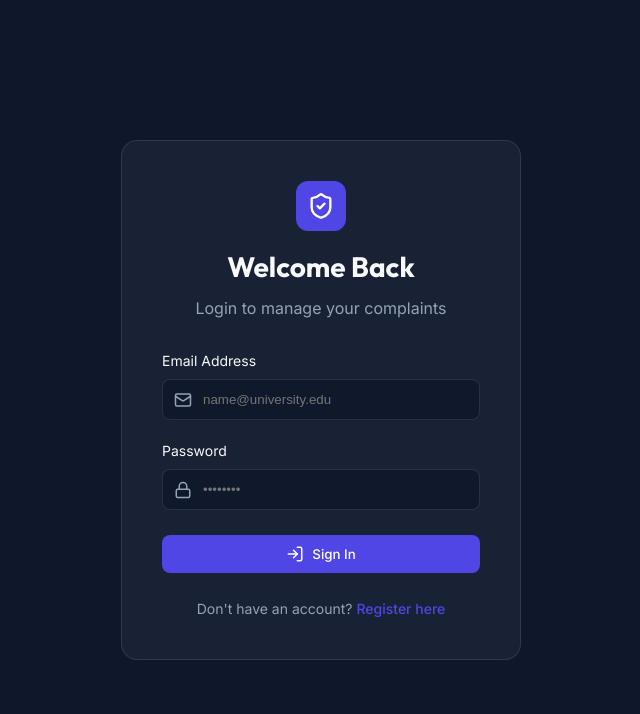
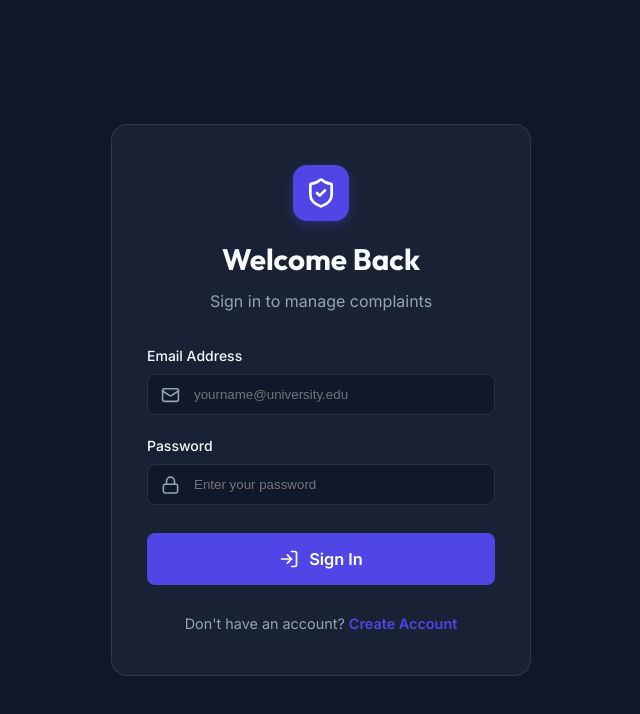
Before and after one commit to saisanthoshini119/smart, a React (Create React App) app: page /login in a window 1280 px wide. Shown: the top 714 px of the page, without its empty margins (319-959 px from the left). Built offline with nearby package versions, Linux system fonts and the light colour scheme.

Commit message:
Update frontend pages and dashboard flow

```diff
--- a/src/api.js
+++ b/src/api.js
@@ -1,5 +1,5 @@
 // src/api.js
 
-const BASE_URL = "https://system-l51m.onrender.com";
+const BASE_URL = "http://localhost:10000";
 
 export default BASE_URL;
--- a/src/pages/Login.js
+++ b/src/pages/Login.js
@@ -2,80 +2,241 @@ import React, { useState } from 'react';
 import { useNavigate, Link } from 'react-router-dom';
 import axios from 'axios';
 import { useAuth } from '../context/AuthContext';
-import { LogIn, Mail, Lock, ShieldCheck } from 'lucide-react';
+import { LogIn, Mail, Lock, ShieldCheck, AlertCircle } from 'lucide-react';
 import BASE_URL from '../api';
 
 const Login = () => {
   const [email, setEmail] = useState('');
   const [password, setPassword] = useState('');
   const [error, setError] = useState('');
+  const [loading, setLoading] = useState(false);
+
   const { login } = useAuth();
   const navigate = useNavigate();
 
   const handleSubmit = async (e) => {
     e.preventDefault();
+
+    if (!email || !password) {
+      setError('Please enter both email and password');
+      return;
+    }
+
+    setLoading(true);
+    setError('');
+
     try {
-      const res = await axios.post(`${BASE_URL}/login`, { email, password });
+      const res = await axios.post(`${BASE_URL}/api/auth/login`, {
+        email: email.trim(),
+        password
+      });
+
+      // Assuming your backend returns user data + token
       login(res.data);
+
+      // Optional: redirect based on role
+      // App.js index route will automatically load the correct dashboard based on role
       navigate('/');
+
     } catch (err) {
-      setError('Invalid email or password');
+      console.error('Login error:', err);
+
+      let backendMessage = 'Invalid email or password';
+
+      if (err.response?.data) {
+        const data = err.response.data;
+
+        if (typeof data === 'string') {
+          backendMessage = data;
+        } else if (typeof data === 'object') {
+          backendMessage =
+            data.message ||
+            data.error ||
+            data.detail ||
+            JSON.stringify(data);
+        }
+      } else if (err.request) {
+        backendMessage = 'Unable to connect to server. Please check your internet connection.';
+      }
+
+      setError(backendMessage);
+    } finally {
+      setLoading(false);
     }
   };
 
   return (
-    <div className="auth-container" style={{ minHeight: '100vh', display: 'flex', alignItems: 'center', justifyContent: 'center', padding: '20px' }}>
-      <div className="glass-card" style={{ width: '100%', maxWidth: '400px', padding: '40px' }}>
-        <div style={{ textAlign: 'center', marginBottom: '30px' }}>
-          <div style={{ background: 'var(--primary)', width: '50px', height: '50px', borderRadius: '12px', display: 'flex', alignItems: 'center', justifyContent: 'center', margin: '0 auto 15px' }}>
-            <ShieldCheck color="white" size={28} />
+    <div className="auth-container" style={{
+      minHeight: '100vh',
+      display: 'flex',
+      alignItems: 'center',
+      justifyContent: 'center',
+      padding: '20px',
+      background: 'var(--background)',
+    }}>
+      <div
+        className="glass-card"
+        style={{
+          width: '100%',
+          maxWidth: '420px',
+          padding: '40px 35px'
+        }}
+      >
+        {/* Header */}
+        <div style={{ textAlign: 'center', marginBottom: '32px' }}>
+          <div style={{
+            background: 'var(--primary)',
+            width: '56px',
+            height: '56px',
+            borderRadius: '14px',
+            display: 'flex',
+            alignItems: 'center',
+            justifyContent: 'center',
+            margin: '0 auto 16px',
+            boxShadow: '0 4px 12px rgba(79, 70, 229, 0.3)',
+          }}>
+            <ShieldCheck color="white" size={32} />
           </div>
-          <h1 style={{ fontSize: '1.75rem', marginBottom: '8px' }}>Welcome Back</h1>
-          <p style={{ color: 'var(--text-muted)' }}>Login to manage your complaints</p>
+          <h1 style={{ fontSize: '1.85rem', fontWeight: '700', marginBottom: '8px' }}>
+            Welcome Back
+          </h1>
+          <p style={{ color: 'var(--text-muted)', fontSize: '1rem' }}>
+            Sign in to manage complaints
+          </p>
         </div>
 
-        {error && <div style={{ background: 'rgba(239, 68, 68, 0.1)', color: 'var(--danger)', padding: '12px', borderRadius: '8px', marginBottom: '20px', fontSize: '0.875rem', textAlign: 'center' }}>{error}</div>}
+        {/* Error Message */}
+        {error && (
+          <div style={{
+            background: 'rgba(239, 68, 68, 0.12)',
+            color: 'var(--danger)',
+            padding: '14px 16px',
+            borderRadius: '10px',
+            marginBottom: '24px',
+            fontSize: '0.9rem',
+            display: 'flex',
+            alignItems: 'flex-start',
+            gap: '10px',
+            border: '1px solid rgba(239, 68, 68, 0.2)'
+          }}>
+            <AlertCircle size={20} style={{ marginTop: '2px' }} />
+            <span>{error}</span>
+          </div>
+        )}
 
         <form onSubmit={handleSubmit}>
+          {/* Email Field */}
           <div style={{ marginBottom: '20px' }}>
-            <label style={{ display: 'block', marginBottom: '8px', fontSize: '0.875rem' }}>Email Address</label>
+            <label style={{
+              display: 'block',
+              marginBottom: '8px',
+              fontSize: '0.875rem',
+              fontWeight: '500'
+            }}>
+              Email Address
+            </label>
             <div style={{ position: 'relative' }}>
-              <Mail style={{ position: 'absolute', left: '12px', top: '50%', transform: 'translateY(-50%)', color: 'var(--text-muted)' }} size={18} />
+              <Mail
+                style={{
+                  position: 'absolute',
+                  left: '14px',
+                  top: '50%',
+                  transform: 'translateY(-50%)',
+                  color: 'var(--text-muted)',
+                }}
+                size={19}
+              />
               <input
                 type="email"
                 className="input-field"
-                style={{ paddingLeft: '40px' }}
-                placeholder="name@university.edu"
+                style={{ paddingLeft: '46px' }}
+                placeholder="yourname@university.edu"
                 value={email}
                 onChange={(e) => setEmail(e.target.value)}
                 required
+                disabled={loading}
               />
             </div>
           </div>
 
-          <div style={{ marginBottom: '25px' }}>
-            <label style={{ display: 'block', marginBottom: '8px', fontSize: '0.875rem' }}>Password</label>
+          {/* Password Field */}
+          <div style={{ marginBottom: '28px' }}>
+            <label style={{
+              display: 'block',
+              marginBottom: '8px',
+              fontSize: '0.875rem',
+              fontWeight: '500'
+            }}>
+              Password
+            </label>
             <div style={{ position: 'relative' }}>
-              <Lock style={{ position: 'absolute', left: '12px', top: '50%', transform: 'translateY(-50%)', color: 'var(--text-muted)' }} size={18} />
+              <Lock
+                style={{
+                  position: 'absolute',
+                  left: '14px',
+                  top: '50%',
+                  transform: 'translateY(-50%)',
+                  color: 'var(--text-muted)',
+                }}
+                size={19}
+              />
               <input
                 type="password"
                 className="input-field"
-                style={{ paddingLeft: '40px' }}
-                placeholder="••••••••"
+                style={{ paddingLeft: '46px' }}
+                placeholder="Enter your password"
                 value={password}
                 onChange={(e) => setPassword(e.target.value)}
                 required
+                disabled={loading}
               />
             </div>
           </div>
 
-          <button type="submit" className="btn btn-primary" style={{ width: '100%', display: 'flex', alignItems: 'center', justifyContent: 'center', gap: '8px' }}>
-            <LogIn size={18} /> Sign In
+          {/* Submit Button */}
+          <button
+            type="submit"
+            className="btn btn-primary"
+            style={{
+              width: '100%',
+              display: 'flex',
+              alignItems: 'center',
+              justifyContent: 'center',
+              gap: '10px',
+              height: '52px',
+              fontSize: '1.02rem',
+              fontWeight: '600'
+            }}
+            disabled={loading}
+          >
+            {loading ? (
+              <>Processing...</>
+            ) : (
+              <>
+                <LogIn size={20} /> Sign In
+              </>
+            )}
           </button>
         </form>
 
-        <p style={{ marginTop: '25px', textAlign: 'center', color: 'var(--text-muted)', fontSize: '0.875rem' }}>
-          Don't have an account? <Link to="/register" style={{ color: 'var(--primary)', textDecoration: 'none', fontWeight: '500' }}>Register here</Link>
+        {/* Register Link */}
+        <p style={{
+          marginTop: '28px',
+          textAlign: 'center',
+          color: 'var(--text-muted)',
+          fontSize: '0.9rem',
+        }}>
+          Don't have an account?{' '}
+          <Link
+            to="/register"
+            style={{
+              color: 'var(--primary)',
+              textDecoration: 'none',
+              fontWeight: '600'
+            }}
+          >
+            Create Account
+          </Link>
         </p>
       </div>
     </div>
--- a/src/pages/StaffDashboard.js
+++ b/src/pages/StaffDashboard.js
@@ -4,7 +4,8 @@ import {
   CheckCircle2,
   Clock,
   Save,
-  User
+  User,
+  AlertCircle
 } from 'lucide-react';
 import BASE_URL from '../api';
 
@@ -14,22 +15,36 @@ const StaffDashboard = () => {
   const [remarks, setRemarks] = useState('');
   const [status, setStatus] = useState('');
   const [loading, setLoading] = useState(true);
+  const [updating, setUpdating] = useState(false);
+  const [error, setError] = useState('');
 
   useEffect(() => {
-    fetchAssigned();
+    fetchAssignedComplaints();
   }, []);
 
-  const fetchAssigned = async () => {
+  const fetchAssignedComplaints = async () => {
     const storedUser = JSON.parse(localStorage.getItem('user'));
+
+    if (!storedUser?.token) {
+      setError('Authentication token not found. Please login again.');
+      setLoading(false);
+      return;
+    }
+
     try {
-      const res = await axios.get(`${BASE_URL}/complaints`, {
+      setLoading(true);
+      setError('');
+
+      const res = await axios.get(`${BASE_URL}/api/complaints`, {
         headers: {
-          'Authorization': `Bearer ${storedUser?.token}`
+          'Authorization': `Bearer ${storedUser.token}`
         }
       });
-      setComplaints(res.data);
+
+      setComplaints(res.data || []);
     } catch (err) {
-      console.error(err);
+      console.error('Failed to fetch complaints:', err);
+      setError(err.response?.data?.message || 'Failed to load complaints. Please try again.');
     } finally {
       setLoading(false);
     }
@@ -37,91 +52,221 @@ const StaffDashboard = () => {
 
   const handleUpdate = async (e) => {
     e.preventDefault();
+
+    if (!selectedComplaint || !status || !remarks.trim()) {
+      alert('Please fill all required fields');
+      return;
+    }
+
+    const storedUser = JSON.parse(localStorage.getItem('user'));
+
     try {
+      setUpdating(true);
+      setError('');
+
       const formData = new URLSearchParams();
       formData.append('status', status);
-      formData.append('remarks', remarks);
+      formData.append('remarks', remarks.trim());
 
-      const storedUser = JSON.parse(localStorage.getItem('user'));
-      await axios.put(`${BASE_URL}/complaints/${selectedComplaint.id}/status`, formData, {
+      await axios.put(
+        `${BASE_URL}/api/complaints/${selectedComplaint.id}/status`,
+        formData,
+        {
           headers: {
-          'Authorization': `Bearer ${storedUser?.token}`
+            'Authorization': `Bearer ${storedUser.token}`,
+            'Content-Type': 'application/x-www-form-urlencoded'
           }
-      });
+        }
+      );
+
+      alert('Status updated successfully!');
+
+      // Reset form and refresh list
       setSelectedComplaint(null);
-      fetchAssigned();
-      alert('Status updated successfully!');
+      setRemarks('');
+      setStatus('');
+
+      fetchAssignedComplaints(); // Refresh the list
+
     } catch (err) {
-      console.error(err);
-      alert('Failed to update status');
+      console.error('Update failed:', err);
+      const errorMsg = err.response?.data?.message || 'Failed to update status. Please try again.';
+      setError(errorMsg);
+      alert(errorMsg);
+    } finally {
+      setUpdating(false);
     }
   };
 
+  const handleSelectComplaint = (complaint) => {
+    setSelectedComplaint(complaint);
+    setStatus(complaint.status || 'ASSIGNED');
+    setRemarks('');
+    setError('');
+  };
+
+  const getStatusColor = (status) => {
+    const colors = {
+      'ASSIGNED': 'text-yellow-400',
+      'IN_PROGRESS': 'text-blue-400',
+      'VERIFIED': 'text-purple-400',
+      'RESOLVED': 'text-green-400',
+      'REJECTED': 'text-red-400'
+    };
+    return colors[status] || 'text-gray-400';
+  };
+
   return (
-    <div style={{ display: 'grid', gridTemplateColumns: selectedComplaint ? '1fr 1fr' : '1fr', gap: '30px' }}>
+    <div style={{
+      display: 'grid',
+      gridTemplateColumns: selectedComplaint ? '1fr 420px' : '1fr',
+      gap: '30px',
+      minHeight: 'calc(100vh - 100px)'
+    }}>
+
+      {/* Complaints List */}
       <div>
         <div style={{ marginBottom: '30px' }}>
-          <h1 style={{ fontSize: '1.875rem', fontWeight: '700', marginBottom: '8px' }}>Department Complaints</h1>
-          <p style={{ color: 'var(--text-muted)' }}>Showing complaints matching your department category.</p>
+          <h1 style={{ fontSize: '1.875rem', fontWeight: '700', marginBottom: '8px' }}>
+            Department Complaints
+          </h1>
+          <p style={{ color: 'var(--text-muted)' }}>
+            Showing complaints assigned to your department
+          </p>
         </div>
 
+        {error && (
+          <div className="error-banner" style={{
+            background: 'rgba(239, 68, 68, 0.1)',
+            color: '#ef4444',
+            padding: '12px 16px',
+            borderRadius: '8px',
+            marginBottom: '20px',
+            display: 'flex',
+            alignItems: 'center',
+            gap: '10px'
+          }}>
+            <AlertCircle size={20} />
+            {error}
+          </div>
+        )}
+
         <div style={{ display: 'flex', flexDirection: 'column', gap: '15px' }}>
-          {loading ? <p>Loading...</p> : complaints.map(c => (
+          {loading ? (
+            <div style={{ textAlign: 'center', padding: '80px 20px' }}>
+              <div className="animate-spin w-8 h-8 border-4 border-primary border-t-transparent rounded-full mx-auto mb-4"></div>
+              <p>Loading complaints...</p>
+            </div>
+          ) : complaints.length > 0 ? (
+            complaints.map((c) => (
               <div
                 key={c.id}
                 className="glass-card"
                 style={{
                   padding: '20px',
                   cursor: 'pointer',
-                border: selectedComplaint?.id === c.id ? '1px solid var(--primary)' : '1px solid rgba(255,255,255,0.05)',
-                background: selectedComplaint?.id === c.id ? 'rgba(79, 70, 229, 0.05)' : 'rgba(30, 41, 59, 0.4)'
+                  border: selectedComplaint?.id === c.id
+                    ? '1px solid var(--primary)'
+                    : '1px solid rgba(255,255,255,0.05)',
+                  background: selectedComplaint?.id === c.id
+                    ? 'rgba(79, 70, 229, 0.08)'
+                    : 'rgba(30, 41, 59, 0.4)',
+                  transition: 'all 0.2s ease'
                 }}
-              onClick={() => {
-                setSelectedComplaint(c);
-                setStatus(c.status);
-                setRemarks('');
-              }}
+                onClick={() => handleSelectComplaint(c)}
               >
-              <div style={{ display: 'flex', justifyContent: 'space-between', marginBottom: '10px' }}>
-                <span style={{ fontSize: '0.75rem', color: 'var(--text-muted)', fontWeight: '600' }}>#{c.complaintId}</span>
-                <span style={{ fontSize: '0.75rem', color: 'var(--primary)', fontWeight: '600' }}>{c.priority}</span>
+                <div style={{ display: 'flex', justifyContent: 'space-between', marginBottom: '12px' }}>
+                  <span style={{ fontSize: '0.75rem', color: 'var(--text-muted)', fontWeight: '600' }}>
+                    #{c.complaintId}
+                  </span>
+                  <span style={{
+                    fontSize: '0.75rem',
+                    fontWeight: '600',
+                    color: c.priority === 'HIGH' ? '#ef4444' :
+                           c.priority === 'MEDIUM' ? '#f59e0b' : '#22c55e'
+                  }}>
+                    {c.priority}
+                  </span>
                 </div>
-              <h3 style={{ fontSize: '1.125rem', marginBottom: '8px' }}>{c.title}</h3>
-              <div style={{ display: 'flex', alignItems: 'center', gap: '15px', fontSize: '0.875rem', color: 'var(--text-muted)' }}>
+
+                <h3 style={{ fontSize: '1.125rem', marginBottom: '10px', lineHeight: '1.4' }}>
+                  {c.title}
+                </h3>
+
+                <div style={{
+                  display: 'flex',
+                  alignItems: 'center',
+                  gap: '15px',
+                  fontSize: '0.875rem',
+                  color: 'var(--text-muted)'
+                }}>
                   <div style={{ display: 'flex', alignItems: 'center', gap: '5px' }}>
-                  <User size={14} /> {c.student.name}
+                    <User size={14} /> {c.student?.name || 'Unknown Student'}
                   </div>
                   <div style={{ display: 'flex', alignItems: 'center', gap: '5px' }}>
-                  <Clock size={14} /> {new Date(c.createdAt).toLocaleDateString()}
+                    <Clock size={14} />
+                    {new Date(c.createdAt).toLocaleDateString('en-IN', {
+                      day: 'numeric',
+                      month: 'short',
+                      year: 'numeric'
+                    })}
                   </div>
                 </div>
+
+                {c.status && (
+                  <div className={`mt-3 inline-block px-3 py-1 rounded-full text-xs font-medium ${getStatusColor(c.status)}`}>
+                    {c.status.replace('_', ' ')}
                   </div>
-          ))}
-          {!loading && complaints.length === 0 && (
-            <div style={{ textAlign: 'center', padding: '60px' }}>
-              <CheckCircle2 size={48} style={{ color: 'var(--success)', marginBottom: '15px', opacity: 0.5 }} />
-              <p style={{ color: 'var(--text-muted)' }}>All caught up! No assigned complaints.</p>
+                )}
+              </div>
+            ))
+          ) : (
+            <div style={{ textAlign: 'center', padding: '80px 20px' }}>
+              <CheckCircle2 size={64} style={{ color: 'var(--success)', marginBottom: '20px', opacity: 0.6 }} />
+              <h3 style={{ marginBottom: '8px' }}>All caught up!</h3>
+              <p style={{ color: 'var(--text-muted)' }}>No complaints assigned to you at the moment.</p>
             </div>
           )}
         </div>
       </div>
 
+      {/* Update Panel */}
       {selectedComplaint && (
-        <div className="glass-card" style={{ padding: '30px', position: 'sticky', top: '30px', height: 'fit-content' }}>
-          <h2 style={{ fontSize: '1.25rem', marginBottom: '20px' }}>Update Status</h2>
+        <div
+          className="glass-card"
+          style={{
+            padding: '30px',
+            position: 'sticky',
+            top: '30px',
+            height: 'fit-content',
+            alignSelf: 'start'
+          }}
+        >
+          <h2 style={{ fontSize: '1.35rem', marginBottom: '24px', fontWeight: '600' }}>
+            Update Complaint Status
+          </h2>
 
-          <div style={{ marginBottom: '20px', paddingBottom: '20px', borderBottom: '1px solid rgba(255,255,255,0.05)' }}>
-            <p style={{ fontSize: '0.875rem', color: 'var(--text-muted)', marginBottom: '5px' }}>Description</p>
-            <p style={{ fontSize: '1rem' }}>{selectedComplaint.description}</p>
+          <div style={{
+            marginBottom: '24px',
+            paddingBottom: '20px',
+            borderBottom: '1px solid rgba(255,255,255,0.08)'
+          }}>
+            <p style={{ fontSize: '0.875rem', color: 'var(--text-muted)', marginBottom: '6px' }}>
+              Complaint Description
+            </p>
+            <p style={{ lineHeight: '1.6' }}>{selectedComplaint.description}</p>
           </div>
 
           <form onSubmit={handleUpdate}>
             <div style={{ marginBottom: '20px' }}>
-              <label style={{ display: 'block', marginBottom: '8px', fontSize: '0.875rem' }}>Update Status</label>
+              <label style={{ display: 'block', marginBottom: '8px', fontSize: '0.875rem' }}>
+                Status
+              </label>
               <select
                 className="input-field"
                 value={status}
                 onChange={(e) => setStatus(e.target.value)}
+                required
               >
                 <option value="ASSIGNED">Assigned</option>
                 <option value="IN_PROGRESS">In Progress</option>
@@ -131,20 +276,35 @@ const StaffDashboard = () => {
               </select>
             </div>
 
-            <div style={{ marginBottom: '20px' }}>
-              <label style={{ display: 'block', marginBottom: '8px', fontSize: '0.875rem' }}>Resolution Remarks</label>
+            <div style={{ marginBottom: '24px' }}>
+              <label style={{ display: 'block', marginBottom: '8px', fontSize: '0.875rem' }}>
+                Resolution Remarks <span style={{ color: '#ef4444' }}>*</span>
+              </label>
               <textarea
                 className="input-field"
-                style={{ minHeight: '120px' }}
-                placeholder="Explain the updates or resolution..."
+                style={{ minHeight: '140px', resize: 'vertical' }}
+                placeholder="Please provide detailed remarks about the resolution or actions taken..."
                 value={remarks}
                 onChange={(e) => setRemarks(e.target.value)}
                 required
-              ></textarea>
+              />
             </div>
 
-            <button type="submit" className="btn btn-primary" style={{ width: '100%', display: 'flex', alignItems: 'center', justifyContent: 'center', gap: '10px' }}>
-              <Save size={18} /> Save Update
+            <button
+              type="submit"
+              className="btn btn-primary"
+              style={{
+                width: '100%',
+                display: 'flex',
+                alignItems: 'center',
+                justifyContent: 'center',
+                gap: '10px',
+                opacity: updating ? 0.8 : 1
+              }}
+              disabled={updating}
+            >
+              <Save size={18} />
+              {updating ? 'Updating...' : 'Save Update'}
             </button>
           </form>
         </div>
--- a/src/pages/StudentHome.js
+++ b/src/pages/StudentHome.js
@@ -34,7 +34,7 @@ const StudentHome = () => {
     const fetchComplaints = async () => {
       const storedUser = JSON.parse(localStorage.getItem('user'));
       try {
-        const res = await axios.get(`${BASE_URL}/complaints`, {
+        const res = await axios.get(`${BASE_URL}/api/complaints`, {
           headers: {
             'Authorization': `Bearer ${storedUser?.token}`
           }
@@ -65,7 +65,7 @@ const StudentHome = () => {
     setChatLoading(true);
     try {
       const res = await axios.post(
-        `${BASE_URL}/chat`,
+        `${BASE_URL}/api/chat`,
         { messages: newMessages },
         { headers: { 'Authorization': `Bearer ${storedUser?.token}` } }
       );
@@ -120,7 +120,7 @@ const StudentHome = () => {
               <div key={c.id} style={{ padding: '15px', background: 'rgba(15, 23, 42, 0.4)', borderRadius: '12px', display: 'flex', justifyContent: 'space-between', alignItems: 'center' }}>
                 <div>
                   <h4 style={{ fontSize: '1rem', marginBottom: '4px' }}>{c.title}</h4>
-                  <p style={{ fontSize: '0.75rem', color: 'var(--text-muted)' }}>ID: {c.complaintId} • {c.category}</p>
+                  <p style={{ fontSize: '0.75rem', color: 'var(--text-muted)' }}>ID: {c.complaintId} | {c.category}</p>
                 </div>
                 <div style={{
                   padding: '6px 12px',
--- a/src/pages/SubmitComplaint.js
+++ b/src/pages/SubmitComplaint.js
@@ -57,7 +57,7 @@ const SubmitComplaint = () => {
 
     const storedUser = JSON.parse(localStorage.getItem('user'));
     try {
-      await axios.post(`${BASE_URL}/complaints`, data, {
+      await axios.post(`${BASE_URL}/api/complaints`, data, {
         headers: {
           'Content-Type': 'multipart/form-data',
           'Authorization': `Bearer ${storedUser?.token}`
--- a/src/pages/UserManagement.js
+++ b/src/pages/UserManagement.js
@@ -14,7 +14,7 @@ const UserManagement = () => {
     const fetchUsers = async () => {
       try {
         const storedUser = JSON.parse(localStorage.getItem('user'));
-        const res = await axios.get(`${BASE_URL}/users/staff`, {
+        const res = await axios.get(`${BASE_URL}/api/users/staff`, {
           headers: {
             'Authorization': `Bearer ${storedUser?.token}`
           }
```
Also changed, not shown: src/layouts/DashboardLayout.js (+4 -4 lines), src/pages/AdminComplaints.js (+3 -4 lines), src/pages/ComplaintHistory.js (+13 -2 lines), src/pages/Profile.js (+24 -4 lines), src/pages/Register.js (+34 -4 lines). Lines whose indentation alone changed are shown as unchanged.
